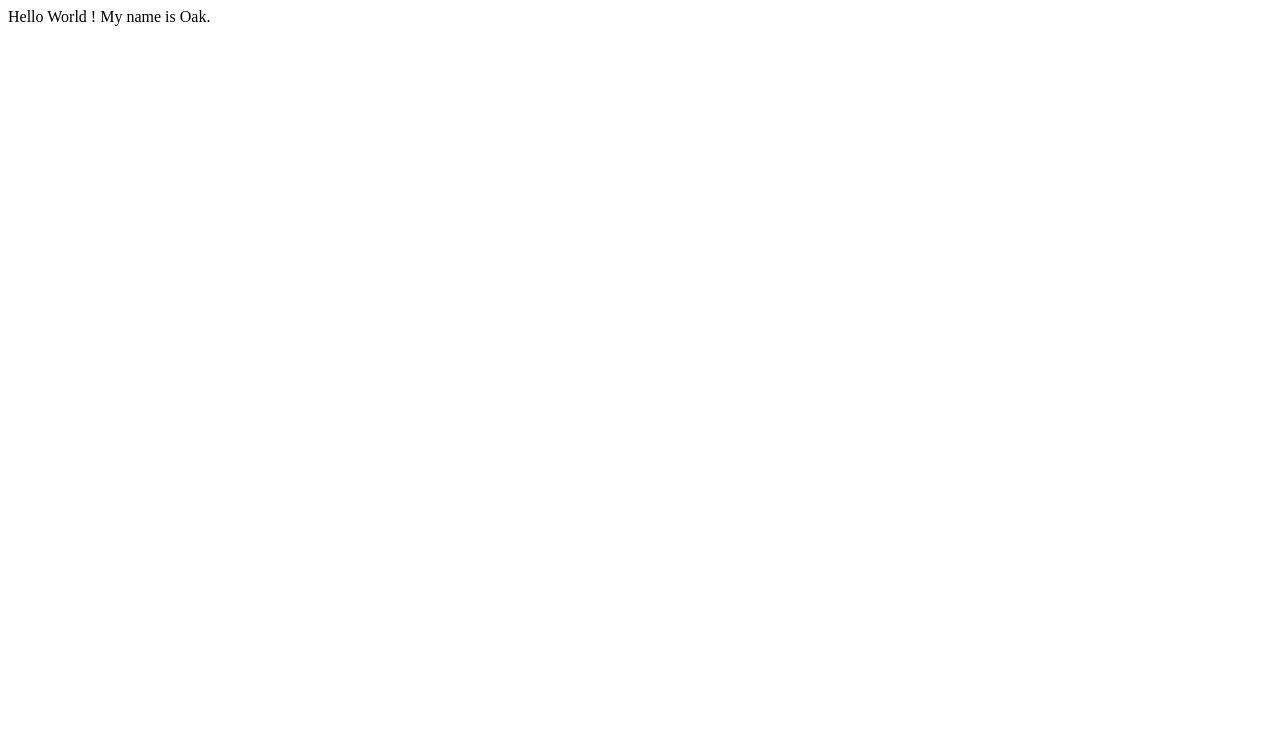
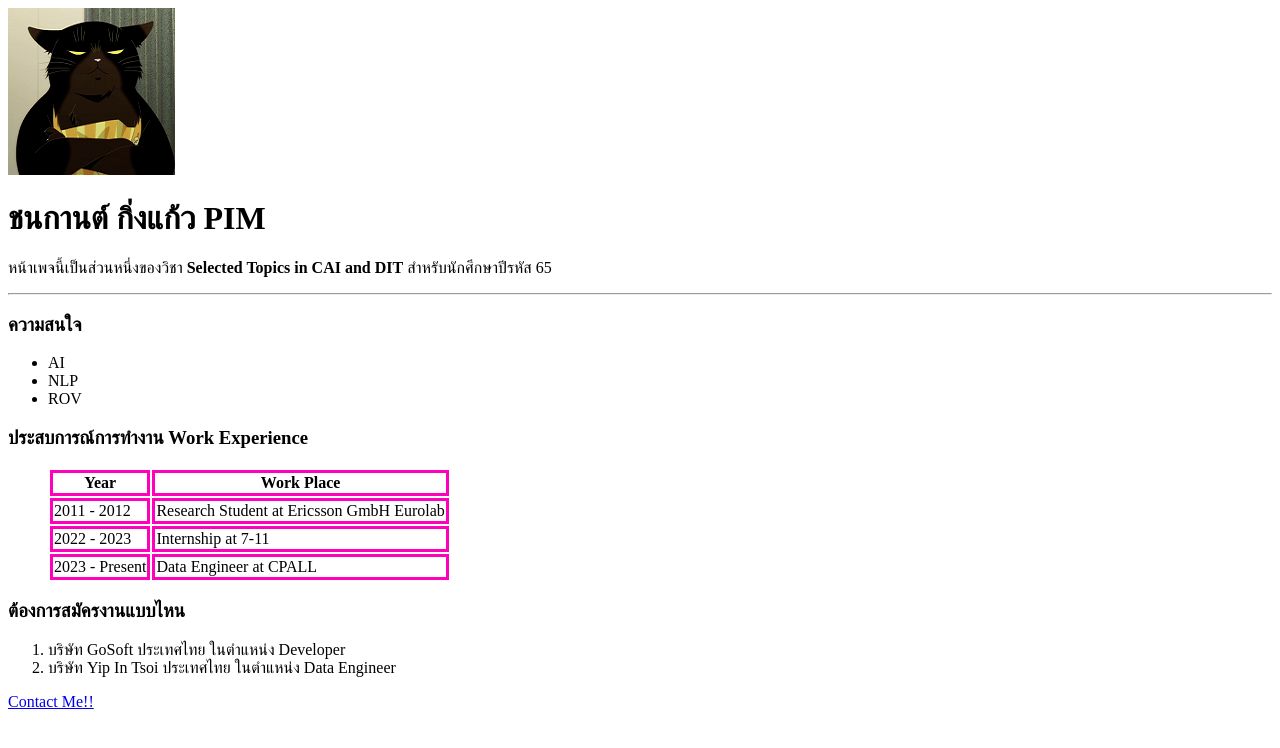
Before and after one commit to oakabc/webdev2023, a plain HTML site: page index.html in a window 1280 px wide. Drawn offline with Linux system fonts and the light colour scheme.

Commit message:
Update index.html add contact.html, styles.css

```diff
--- a/index.html
+++ b/index.html
@@ -1,11 +1,56 @@
 <!DOCTYPE html>
 <html lang="en">
 <head>
-    <meta charset =“utf-8”>
-    <title>Hello World</title>
-
+    <meta charset="UTF-8">
+    <meta name="viewport" content="width=device-width, initial-scale=1.0">
+    <title>Dr.Chanakarn Kingkaew (Oak)</title>
+    <link rel="stylesheet" href="styles.css">
 </head>
 <body>
-    Hello World ! My name is Oak.
+    <img src="image-2-edited.png" alt="">
+    <h1>ชนกานต์ กิ่งแก้ว PIM</h1>
+    <p>หน้าเพจนี้เป็นส่วนหนึ่งของวิชา <b>Selected Topics in CAI and DIT</b>
+    สำหรับนักศึกษาปีรหัส 65</p>
+        <hr>
+    <h3>ความสนใจ</h3>
+    <ul>
+        <li>AI</li>
+        <li>NLP</li>
+        <li>ROV</li>
+    </ul>
+    <h3>ประสบการณ์การทำงาน Work Experience</h3>
+    <ul>
+        <!-- <li>2011 - 2012 Research Student at Ericsson GmbH Eurolab</li>
+        <li>2022-2023 Internship at 7-11</li>
+        <li>2023 - Present Data Engineer at CPALL</li> -->
+        <table>
+            <tr>
+                <th>
+                    Year
+                </th>
+                <th>
+                    Work Place
+                </th>
+            </tr>
+            <tr>
+                <td>2011 - 2012</td>
+                <td>Research Student at Ericsson GmbH Eurolab</td>
+            </tr>
+            <tr>
+                <td>2022 - 2023</td>
+                <td>Internship at 7-11</td>
+            </tr>
+            <tr>
+                <td>2023 - Present</td>
+                <td>Data Engineer at CPALL</td>
+            </tr>
+        </table>
+    </ul>
+    <h3>ต้องการสมัครงานแบบไหน</h3>
+    <ol>
+        <li>บริษัท GoSoft ประเทศไทย ในตำแหน่ง Developer</li>
+        <li>บริษัท Yip In Tsoi ประเทศไทย ในตำแหน่ง Data Engineer</li>
+    </ol>
+    <a href = "contact.html">Contact Me!!</a>
 </body>
 </html>
--- /dev/null
+++ b/styles.css
@@ -0,0 +1,3 @@
+th, td {
+    border: solid rgb(255, 0, 187) 3px;
+}
```
Also changed, not shown: contact.html (added, +14 -0 lines), image-2-edited.png (added).
